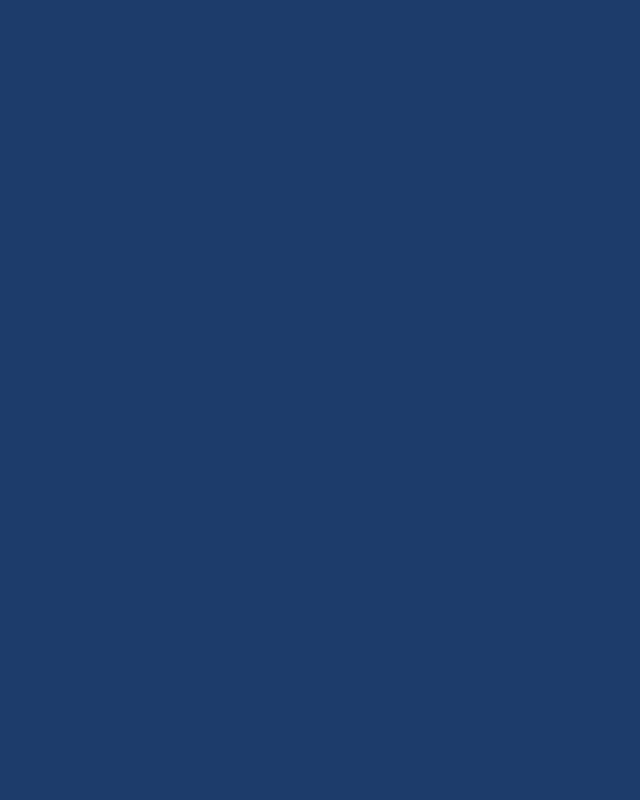
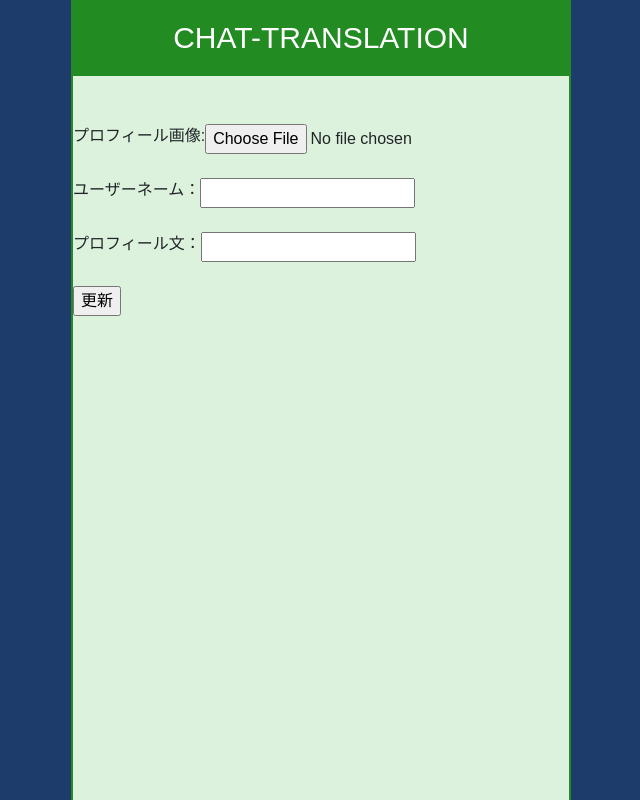
Before and after one commit to Itoshinn2003/chatTranslation, a Vue app: page /home/profile/edit in a window 1280 px wide. Before the commit this address had no page. Shown: the whole page, without its empty margins (319-959 px from the left). Built offline with nearby package versions, Linux system fonts and the light colour scheme; the HTML template or start-up script is replaced by a standard one.

Commit message:
プロフィール編集画面のダミーとタイムラインの一番したが表示されないバグ

```diff
--- a/app/javascript/src/router/index.ts
+++ b/app/javascript/src/router/index.ts
@@ -6,6 +6,7 @@ import Message from '@/views/Home/Message.vue'
 import Profile from '@/views/Home/Profile.vue'
 import Timeline from '@/views/Home/Timeline.vue'
 import Chat from '@/views/Chat.vue'
+import ProfileEdit from '@/views/ProfileEdit.vue'
 
 
 const routes = [
@@ -35,6 +36,11 @@ const routes = [
         component: Profile
     },
     {
+        path:'/home/profile/edit',
+        name: 'ProfileEdit',
+        component: ProfileEdit
+    },
+    {
         path:'/home/message/10',
         name: 'Chat',
         component: Chat
--- a/app/javascript/src/styles/common.css
+++ b/app/javascript/src/styles/common.css
@@ -111,4 +111,5 @@ h2{
   .tweet-box {
       height:90%;
       overflow: scroll;
+      padding-bottom:50px;
   }
--- a/app/javascript/src/views/Home/Message.vue
+++ b/app/javascript/src/views/Home/Message.vue
@@ -63,8 +63,6 @@ function showChat() {
           <p class="member-bio">趣味: 音楽, 映画。仲良くなりたいです！</p>
         </div>
       </div>
-
-
       <div class="member-card">
         <img src="@/images/facebook.jpeg" alt="プロフィール画像" class="member-avatar">
         <div class="member-info">
@@ -112,10 +110,6 @@ function showChat() {
 </template>
 
 <style>
-/* .member-list-container {
-  width: 100%;
-  margin: 10px auto 0;
-} */
 
 .page-title {
   font-size: 2.5em;
@@ -129,6 +123,7 @@ function showChat() {
   grid-template-columns: repeat(auto-fill, minmax(250px, 1fr));
   height:90%;
   overflow: scroll;
+  padding-bottom:50px;
 }
 .member-card {
   background-color: #fff;
--- a/app/javascript/src/views/Home/Profile.vue
+++ b/app/javascript/src/views/Home/Profile.vue
@@ -205,7 +205,8 @@ function showFollowerList() {
 }
 .profile-tweet-box {
     height:65%;
-      overflow: scroll;
+    overflow: scroll;
+    padding-bottom:50px;
 }
 .profile-name {
   font-size: 1.8em;
--- /dev/null
+++ b/app/javascript/src/views/ProfileEdit.vue
@@ -0,0 +1,14 @@
+<template>
+    <div class="home">
+        <h2 class="text-center">CHAT-TRANSLATION</h2>
+        <form class="py-5">
+            <label class="mb-4">プロフィール画像:<input type="file" accept="image/png, image/jpeg" name="profileImage"/></label>
+            <label class="mb-4">ユーザーネーム：<input type="text" name="username"></label>
+            <label class="mb-4">プロフィール文：<input type="text" name="profileText"></label>
+            <input type="submit" value="更新" class="d-block">
+        </form>
+    </div>
+</template>
+
+<style>
+</style>
```
